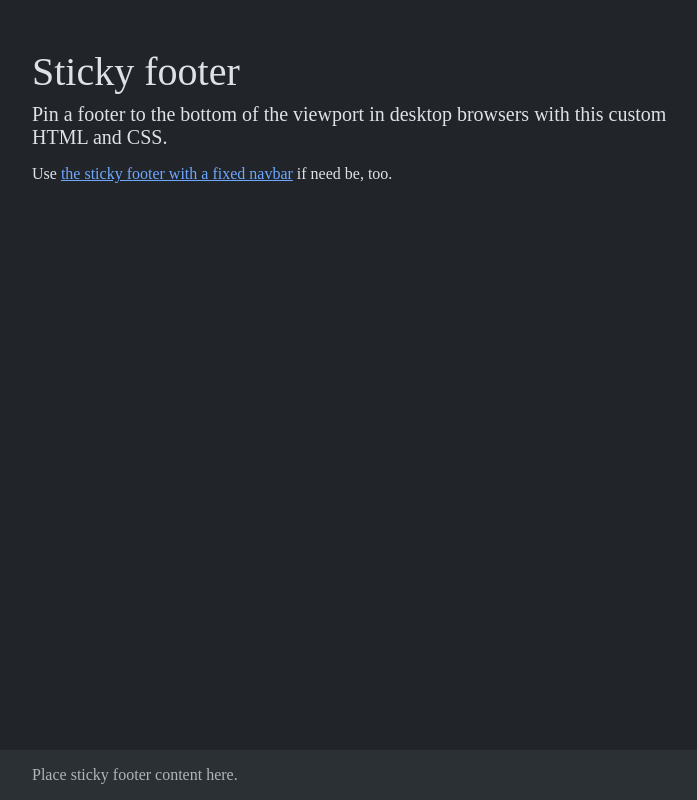
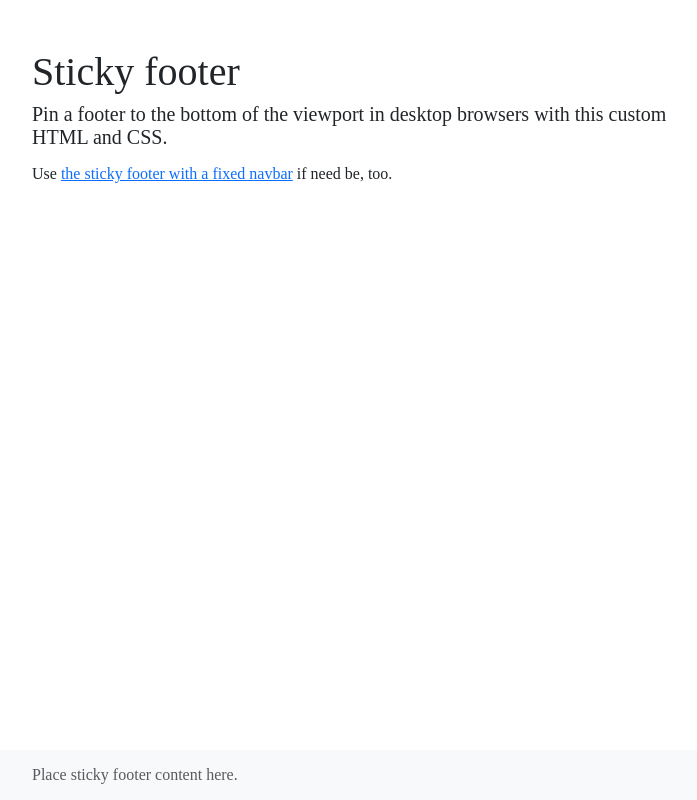
Before and after one commit to gwangeunahn/2024OSS, a plain HTML site: page example.htm in a window 1280 px wide. Shown: the whole page, without its empty margins (283-980 px from the left). Drawn offline with Linux system fonts and the light colour scheme.

Commit message:
Assignment#1_005

```diff
--- a/example.htm
+++ b/example.htm
@@ -8,8 +8,8 @@
     <style>
 
     body {
-        background-color: #212529;
-        color: #DEE2E6;
+        background-color: #FFFFFF;
+        color: #212529;
         font-size: 16px;
         margin: 0px 0px;
     }
@@ -38,7 +38,7 @@
     }
 
     #bottom{
-        background-color: #2B3035;
+        background-color: #F8F9FA;
         padding: 16px 0px;
         position: fixed;
         width: 100%;
@@ -46,13 +46,13 @@
     }
 
     #footer{
-        color: #DEE2E6BF;
+        color: #212529BF;
         padding: 0px 15px;
         width: 650px;
     }
 
     a{
-        color: #6EA8FE;
+        color: #0D6EFD;
     }
 
     @media (min-width: 768px) {
```
